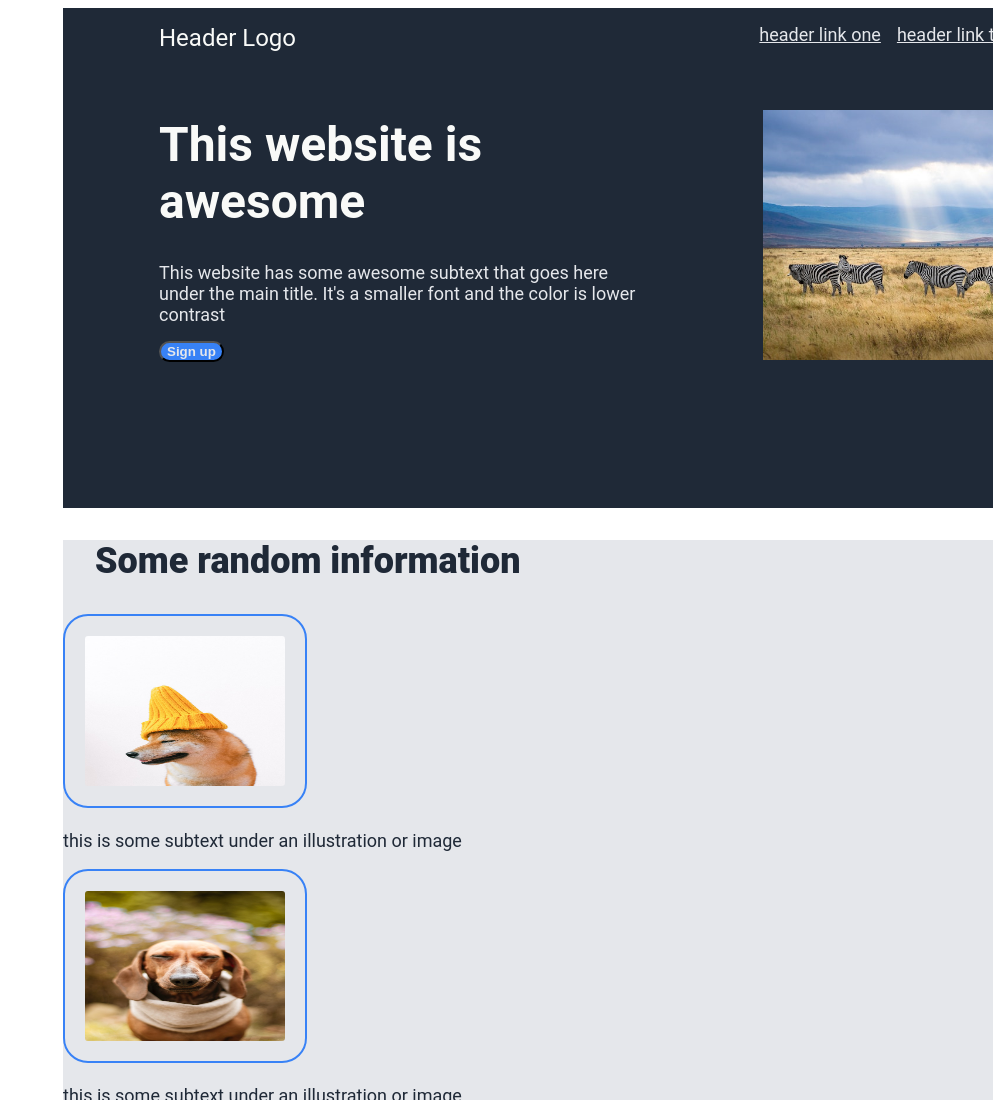
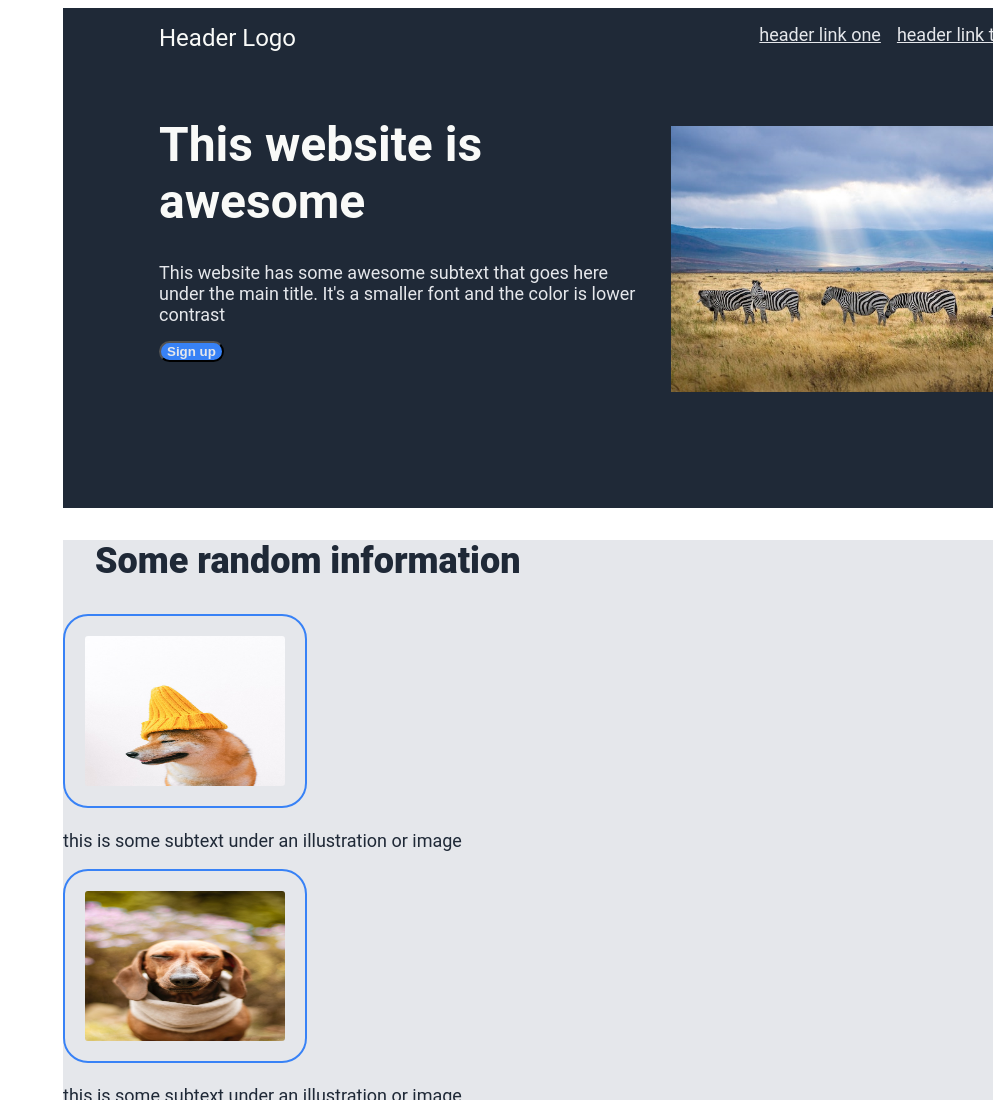
Before and after one commit to Tryndameir/web_projects, a plain HTML site: page index.html in a window 1280 px wide. Shown: the top 1100 px of the page, without its empty margins (287-1280 px from the left). Drawn offline with Linux system fonts and the light colour scheme.

Commit message:
Fixed resizing of image in header

```diff
--- a/index.html
+++ b/index.html
@@ -19,6 +19,7 @@
                 <a href="#">header link three</a>
             </div>
         </div>
+        <div class="main">
             <div class="content1">
                 <h1><strong>This website is awesome</strong></h1>
                 <div class="secondary-text">This website has some awesome subtext that goes here under the main title. It's a smaller font and the color is lower contrast</div>
@@ -27,6 +28,7 @@
 
             <div class="big_img">
                 <img src="./img/safari.jpg" alt="a safari">
+            </div>
         </div>
 
     </div>
--- a/style.css
+++ b/style.css
@@ -17,6 +17,12 @@ body {
 .header {
     background-color: #1F2937;
     height: 500px;
+}
+
+.main {
+    display: flex;
+    align-items: center;
+    flex-direction: row;
 }
 
 .content1 {
@@ -69,12 +75,10 @@ a {
     display: flex;
 }
 
-.big_img {
-    width: 340px;
-    height: 250px;
-    margin-left: 700px;
-    margin-top: -340px;
+.big_img img{
     display: flex;
+    padding: 16px;
+    width: 400px;
 }
 
 .container1 {
```
Lines whose indentation alone changed are shown as unchanged.
